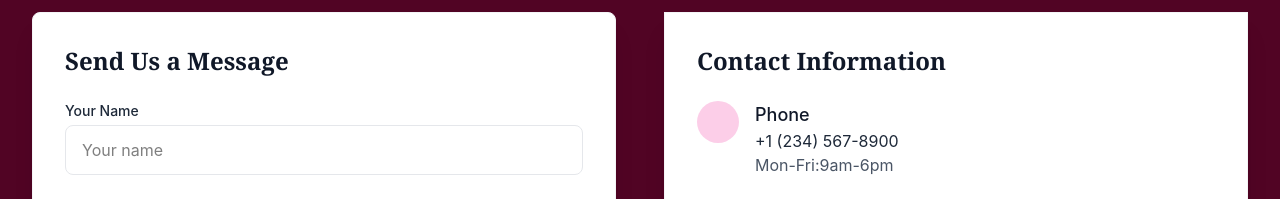
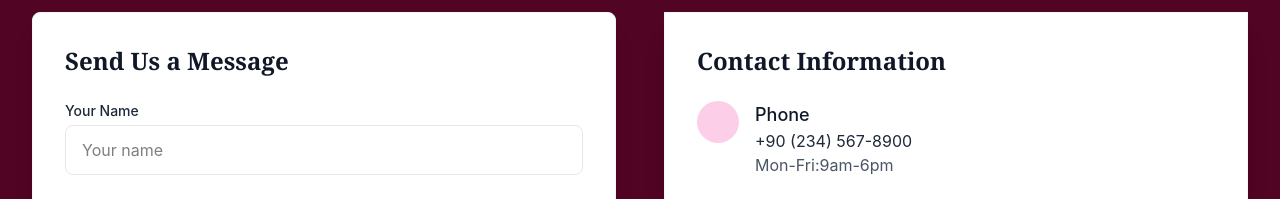
Before and after one commit to CostaLacoste/e-commerce, a Vue app: page / in a window 1280 px wide. Shown: the part 3640-3839 px from the top of the page. Built offline with nearby package versions, Linux system fonts and the light colour scheme; some icons are missing.

Commit message:
Contact section fix

```diff
--- a/src/components/Contact.vue
+++ b/src/components/Contact.vue
@@ -36,7 +36,7 @@
                                 </div>
                                 <div>
                                     <h3 class="text-lg font-medium text-gray-900">Phone</h3>
-                                    <p class="text-gray-800">+1 (234) 567-8900</p>
+                                    <p class="text-gray-800">+90 (234) 567-8900</p>
                                     <p class="text-gray-600">Mon-Fri:9am-6pm</p>
                                 </div>
                             </div>
```
